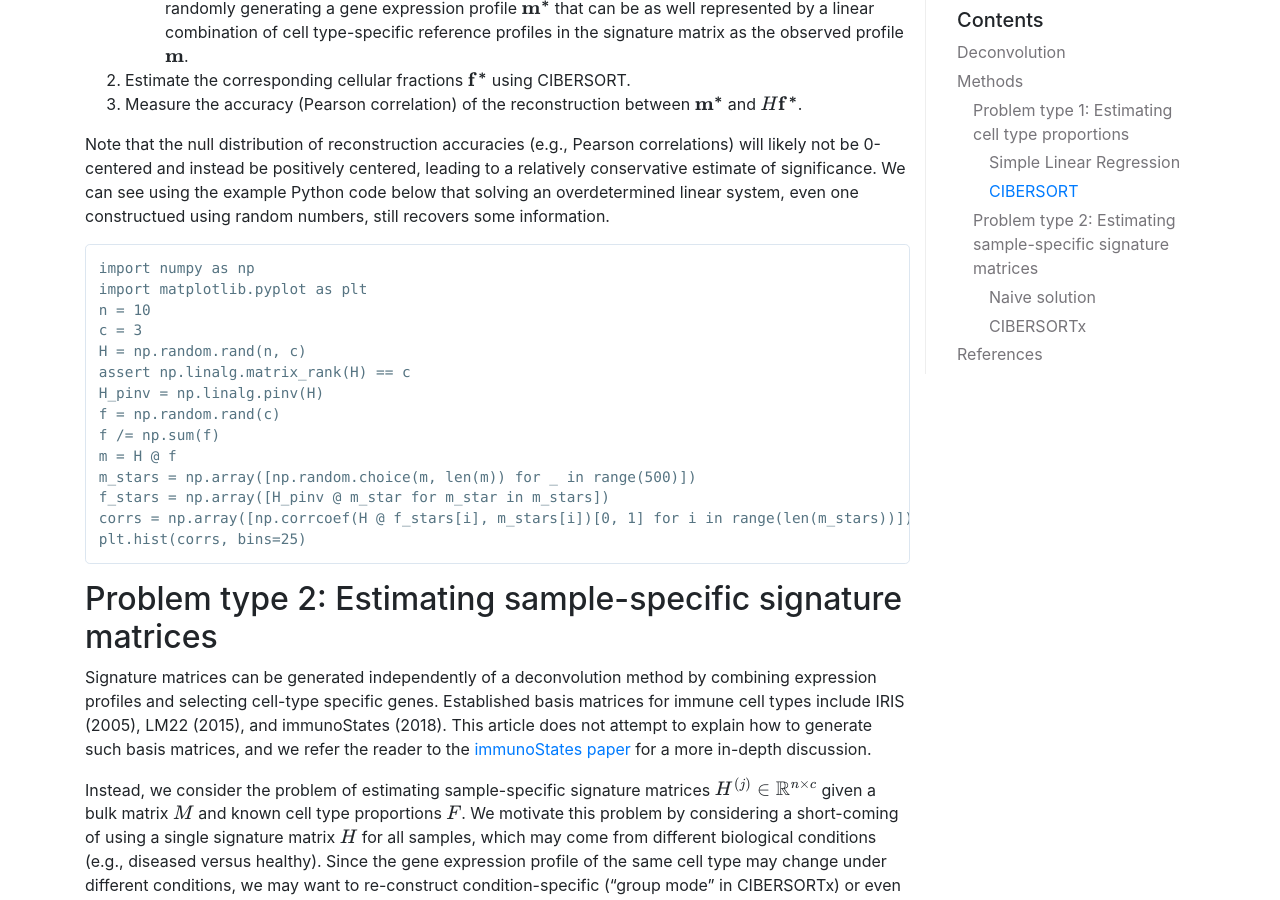
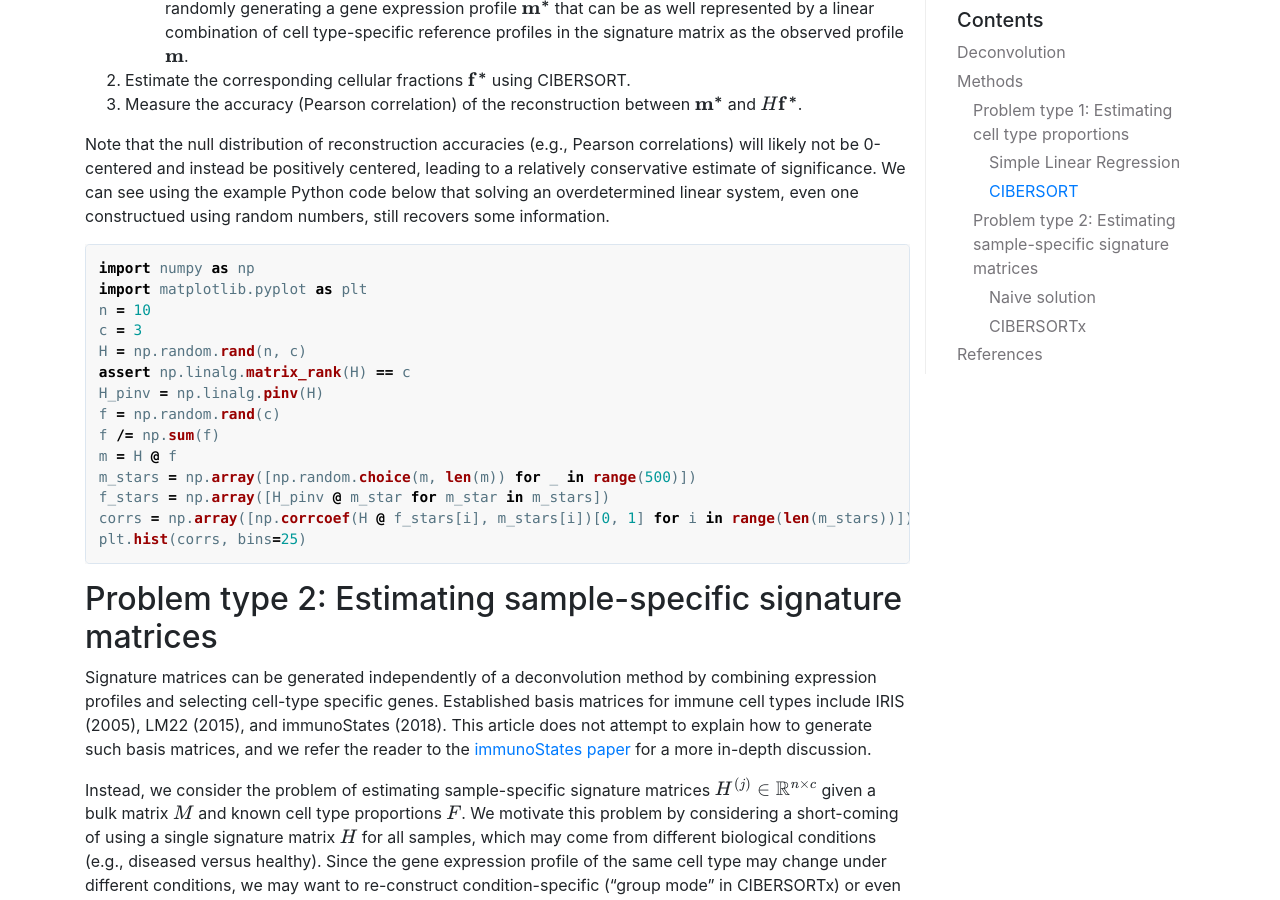
Before and after one commit to bentyeh/bentyeh.github.io, a Jekyll site: the page built from _posts/2020-05-15-deconvolution.md, in a window 1280 px wide and 900 px high, scrolled down 3040 px. Built offline with Jekyll 4.4.1, drawn with Linux system fonts in a browser that asks for light colours.

Commit message:
Deconvolution post: fix code highlighting

````diff
--- a/_posts/2020-05-15-deconvolution.md
+++ b/_posts/2020-05-15-deconvolution.md
@@ -63,7 +64,7 @@ CIBERSORT evaluates the significance of the estimation against a null hypothesis
 
 Note that the null distribution of reconstruction accuracies (e.g., Pearson correlations) will likely not be 0-centered and instead be positively centered, leading to a relatively conservative estimate of significance. We can see using the example Python code below that solving an overdetermined linear system, even one constructued using random numbers, still recovers some information. <!-- TODO: Explanation why this is true. -->
 
-```{python}
+```python
 import numpy as np
 import matplotlib.pyplot as plt
 n = 10
````
Also changed, not shown: other parts of _posts/2020-05-15-deconvolution.md (+1 -0 lines).
